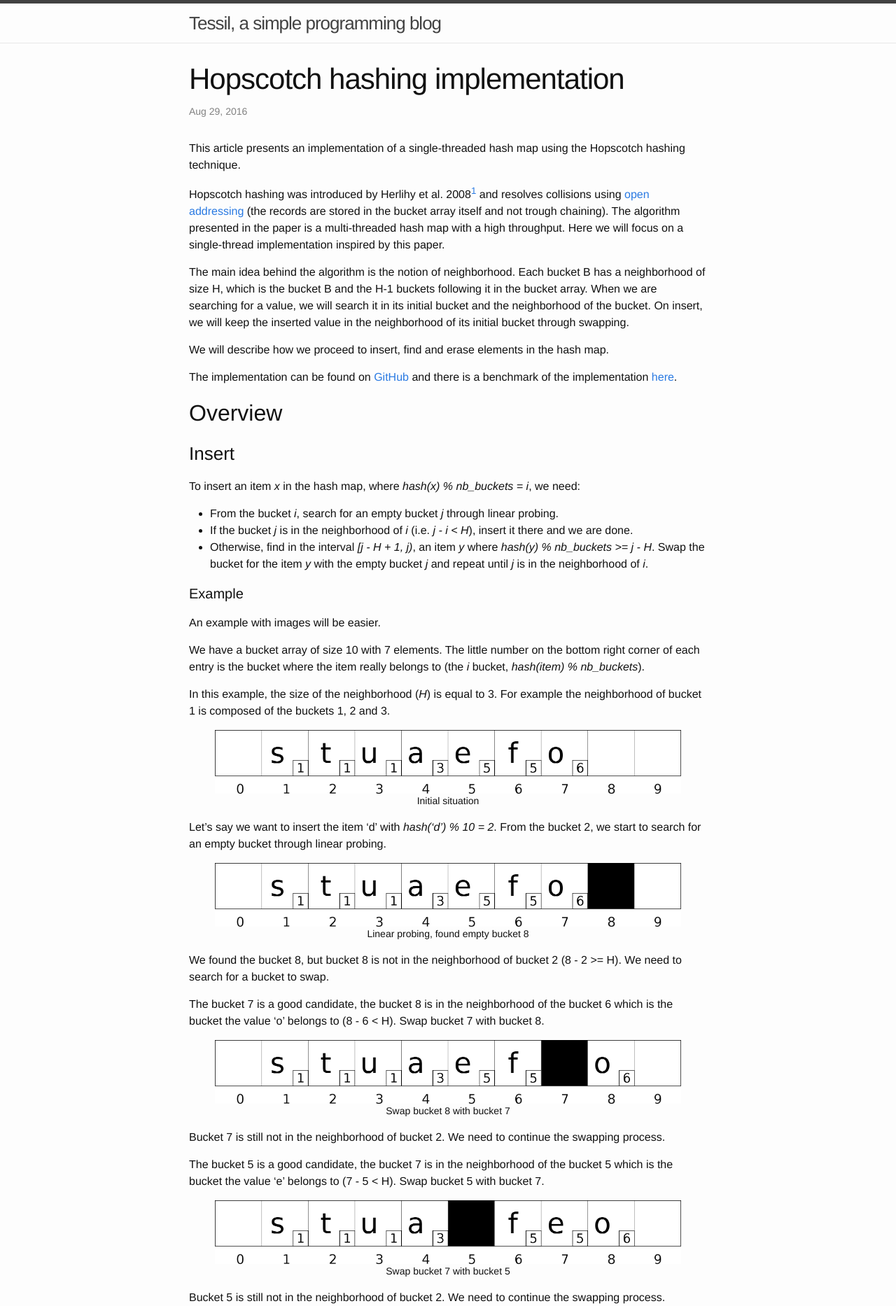
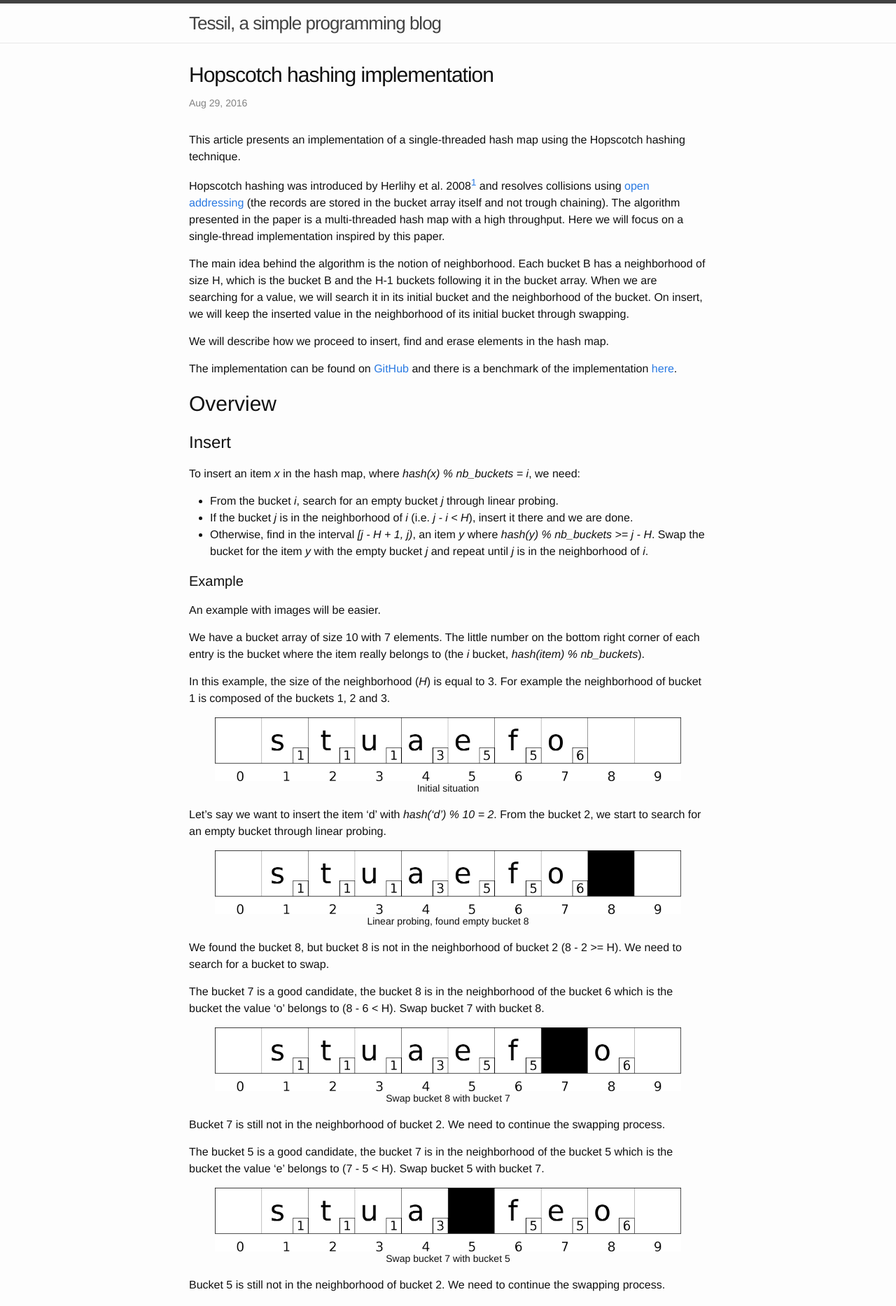
Before and after one commit to Tessil/tessil.github.io, a Jekyll site: the page built from _posts/2016-08-29-hopscotch-hashing.md, in a window 1280 px wide. Shown: the top 1866 px of the page at 70% size. Built offline with Jekyll 4.4.1, drawn with Linux system fonts in a browser that asks for light colours; comment, search, counter and statistics services are not loaded.

Commit message:
Smaller title font size.

```diff
--- a/_sass/_layout.scss
+++ b/_sass/_layout.scss
@@ -204,12 +204,12 @@
 }
 
 .post-title {
-    font-size: 42px;
+    font-size: 30px;
     letter-spacing: -1px;
     line-height: 1;
 
     @include media-query($on-laptop) {
-        font-size: 36px;
+        font-size: 26px;
     }
 }
 
@@ -217,18 +217,18 @@
     margin-bottom: $spacing-unit;
 
     h2 {
-        font-size: 32px;
+        font-size: 30px;
 
         @include media-query($on-laptop) {
-            font-size: 28px;
+            font-size: 26px;
         }
     }
 
     h3 {
-        font-size: 26px;
+        font-size: 24px;
 
         @include media-query($on-laptop) {
-            font-size: 22px;
+            font-size: 20px;
         }
     }
 
```
